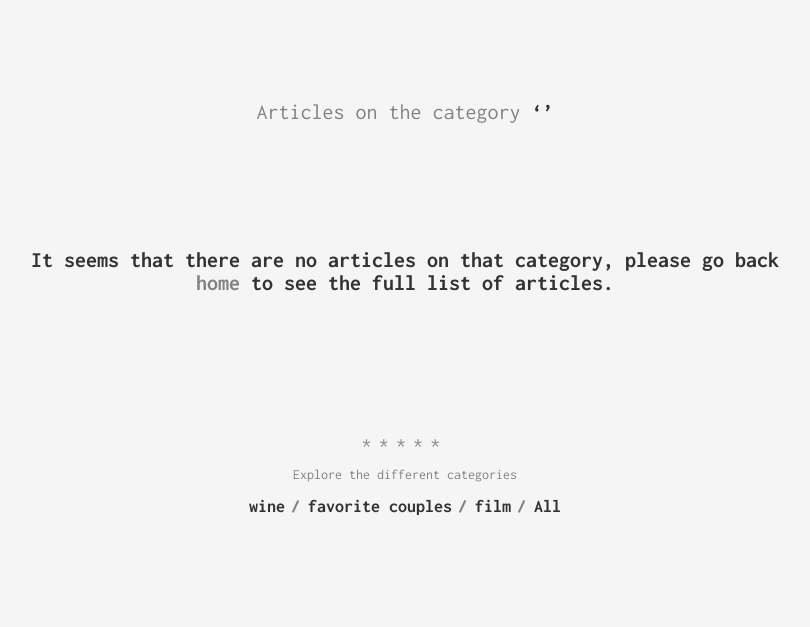
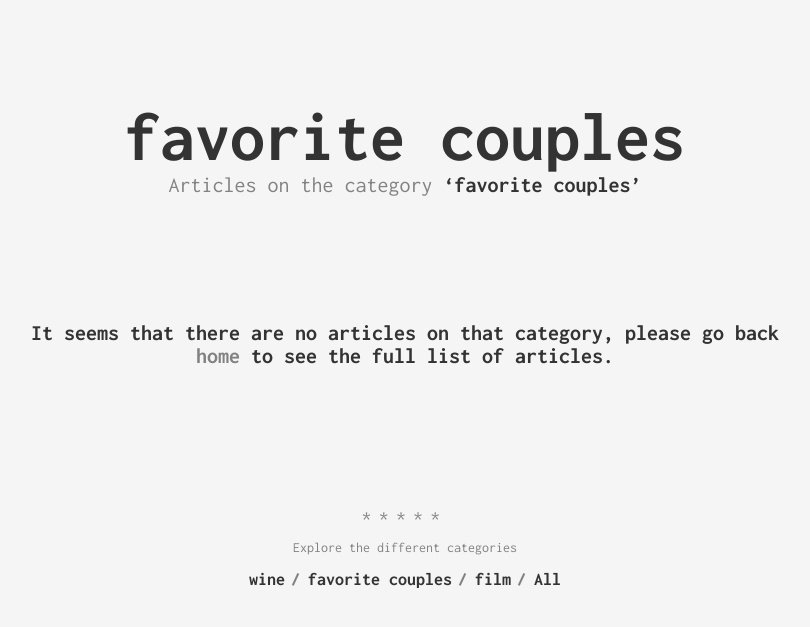
Before and after one commit to jiminkk/blog-of-everything, a Jekyll site: the page built from categories/couples.html, in a window 1280 px wide. Shown: the top 627 px of the page, without its empty margins (235-1045 px from the left). Built offline with Jekyll 4.4.1, drawn with Linux system fonts in a browser that asks for light colours.

Commit message:
Update couples.html

```diff
--- a/categories/couples.html
+++ b/categories/couples.html
@@ -1,5 +1,5 @@
 ---
 layout: category
-category: favorite couples
+category: favorite-couples
 permalink: /categories/favorite-couples/
 ---
```
